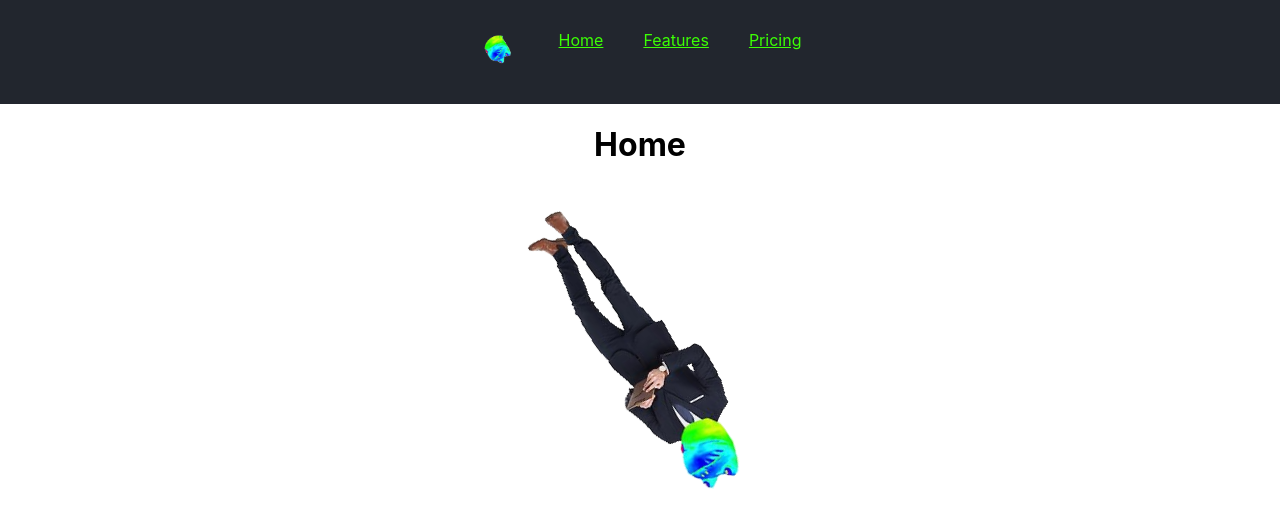
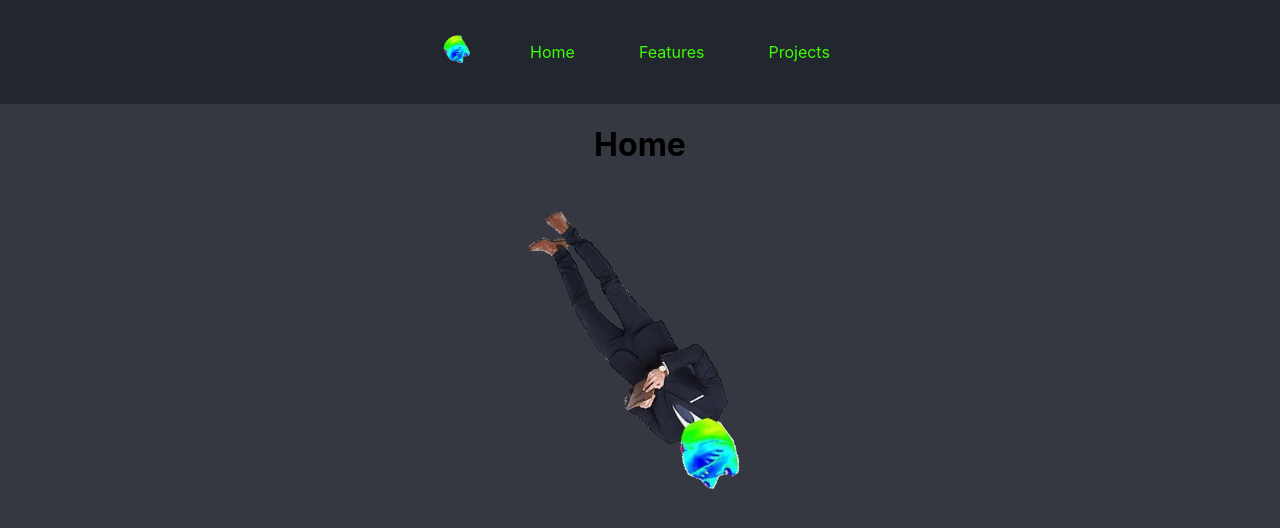
Before and after one commit to JuliBooli/JuliBooli.github.io, a React (Create React App) app in the folder julibooli/: page /#/ in a window 1280 px wide. Shown: the top 528 px of the page. Built offline with nearby package versions, Linux system fonts and the light colour scheme.

Commit message:
Very nice Colors

```diff
--- a/julibooli/src/App.css
+++ b/julibooli/src/App.css
@@ -33,6 +33,16 @@ body {
   }
 }
 
-.App-link {
-  color: #61dafb;
+html{
+  background-color: #353841;
 }
+
+.NavLink{
+  text-decoration: none;
+  padding: 2rem;
+  color: #3cff05;
+}
+
+.NavLink:hover {
+  color: #27ffe1;
+}
--- a/julibooli/src/App.js
+++ b/julibooli/src/App.js
@@ -4,12 +4,11 @@ import {Container, Nav, Navbar} from "react-bootstrap";
 import {NavLink, Route, Routes} from 'react-router-dom';
 import Home from "./components/Home";
 import Features from "./components/Features";
-import Pricing from "./components/Pricing";
+import Projects from "./components/Projects";
 
 function App() {
     return (
         <>
-
             <header>
                 <Navbar bg="dark" variant="dark">
                     <Nav fill variant="tabs" defaultActiveKey="/">
@@ -19,14 +18,14 @@ function App() {
                                 <img src={face} width="40" height="40" className="Small-logo" alt="Face Logo"
                                      style={{padding: 20}}/>
                             </a>
-                            <NavLink style={{padding: 20, color: '#3cff05'}} to={"/"}>
+                            <NavLink className={"NavLink"} to={"/"}>
                                 Home
                             </NavLink>
-                            <NavLink style={{padding: 20, color: '#3cff05'}} to={"/features"}>
+                            <NavLink className={"NavLink"} to={"/features"}>
                                 Features
                             </NavLink>
-                            <NavLink style={{padding: 20, color: '#3cff05'}} to={"/pricing"}>
-                                Pricing
+                            <NavLink className={"NavLink"} to={"/projects"}>
+                                Projects
                             </NavLink>
                         </Container>
                     </Nav>
@@ -35,9 +34,10 @@ function App() {
             <Routes>
                 <Route path="/" element={<Home/>}/>
                 <Route path="/features" element={<Features/>}/>
-                <Route path="/pricing" element={<Pricing/>}/>
+                <Route path="/projects" element={<Projects/>}/>
             </Routes>
         </>
     );
 }
+
 export default App;
--- a/julibooli/src/components/Home.js
+++ b/julibooli/src/components/Home.js
@@ -4,9 +4,8 @@ function Home() {
     return (
         <>
             <h1>Home</h1>
-            <img className={"App-logo"} src={img}/>
+            <img className={"App-logo"} src={img} alt={"Spinning Martin"}/>
         </>
-
     );
 }
 
--- a/julibooli/src/components/Pricing.js
+++ /dev/null
@@ -1,10 +0,0 @@
-function Pricing() {
-
-    return (
-        <>
-            <h1>Pricing</h1>
-        </>
-    )
-}
-
-export default Pricing;
--- /dev/null
+++ b/julibooli/src/components/Projects.js
@@ -0,0 +1,10 @@
+function Projects() {
+
+    return (
+        <>
+            <h1>Projects</h1>
+        </>
+    )
+}
+
+export default Projects;
--- a/julibooli/src/index.js
+++ b/julibooli/src/index.js
@@ -2,7 +2,7 @@ import React from 'react';
 import ReactDOM from 'react-dom';
 import './index.css';
 import App from './App';
-import { HashRouter   as Router, Route, Routes } from 'react-router-dom';
+import { HashRouter   as Router } from 'react-router-dom';
 
 ReactDOM.render(
     <React.StrictMode>
```
